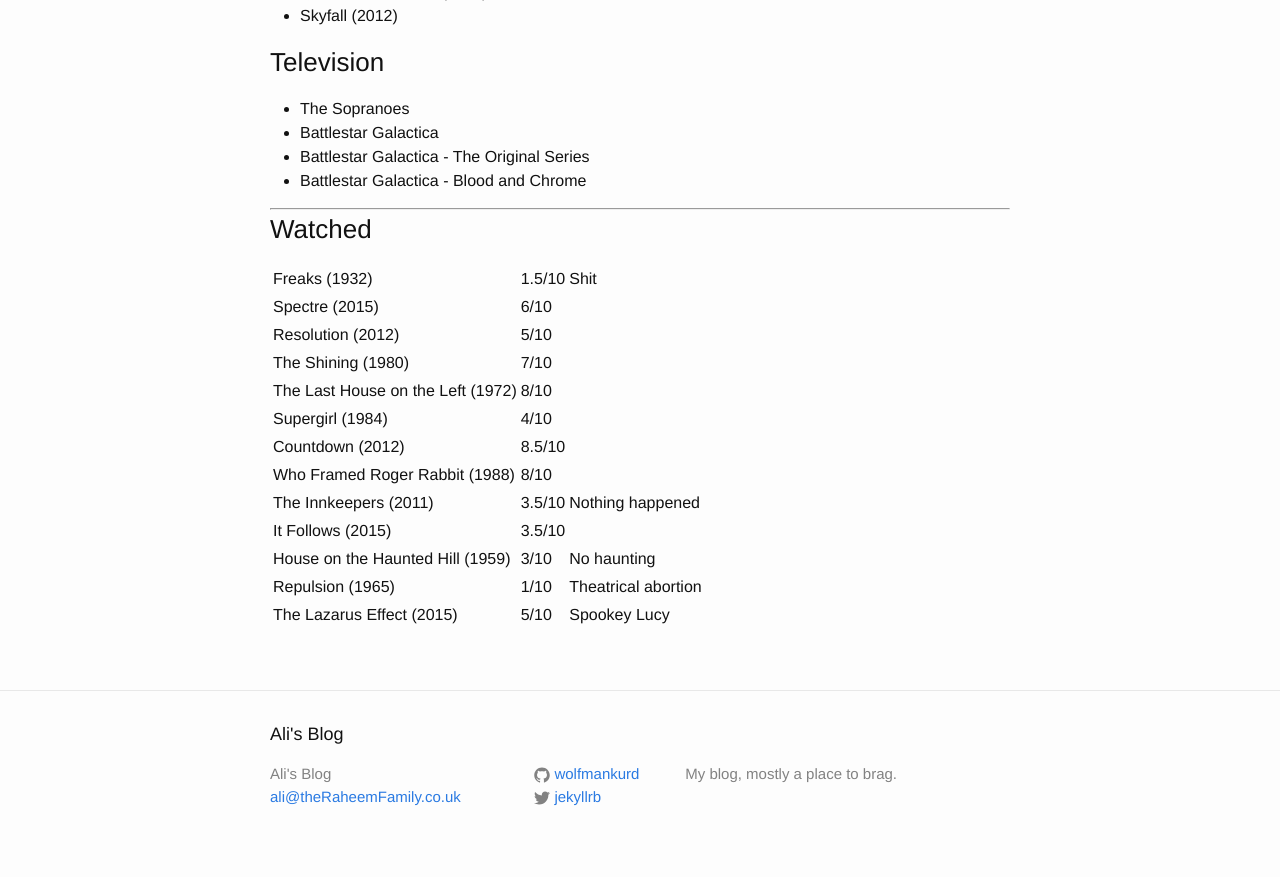
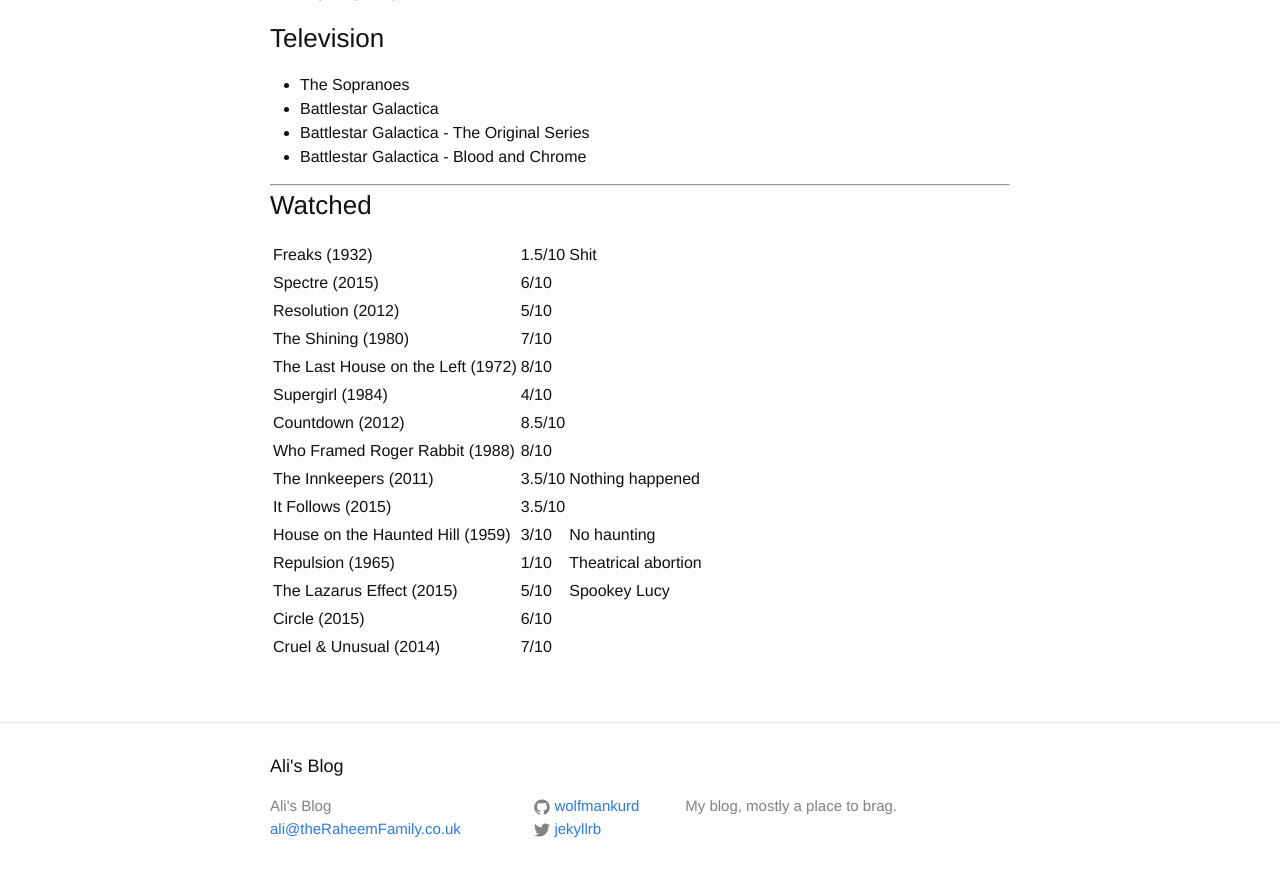
Before and after one commit to ali-raheem/alis_blog, a Jekyll site: the page built from watch-list.md, in a window 1280 px wide and 900 px high, scrolled down 1762 px. Shown: the top 877 px of the window. Built offline with Jekyll 4.4.1, drawn with Linux system fonts in a browser that asks for light colours; some of the changed text lies outside the part shown.

Commit message:
watched couple of movies

```diff
--- a/watch-list.md
+++ b/watch-list.md
@@ -93,4 +92,6 @@ permalink: /watch-list/
 <tr><td>House on the Haunted Hill (1959) </td><td> 3/10 </td><td> No haunting </td></tr>
 <tr><td>Repulsion (1965) </td><td> 1/10 </td><td> Theatrical abortion </td></tr>
 <tr><td>The Lazarus Effect (2015) </td><td> 5/10 </td><td> Spookey Lucy </td></tr>
+<tr><td>Circle (2015) </td><td> 6/10 </td></tr>
+<tr><td>Cruel & Unusual (2014) </td><td> 7/10 </td></tr>
 </table>
```
Also changed, not shown: other parts of watch-list.md (+0 -1 lines), .#watch-list.md (deleted, +0 -1 lines).
